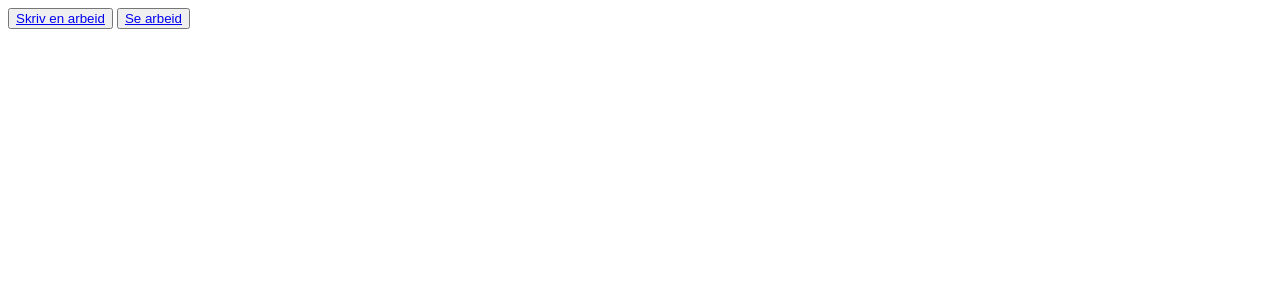
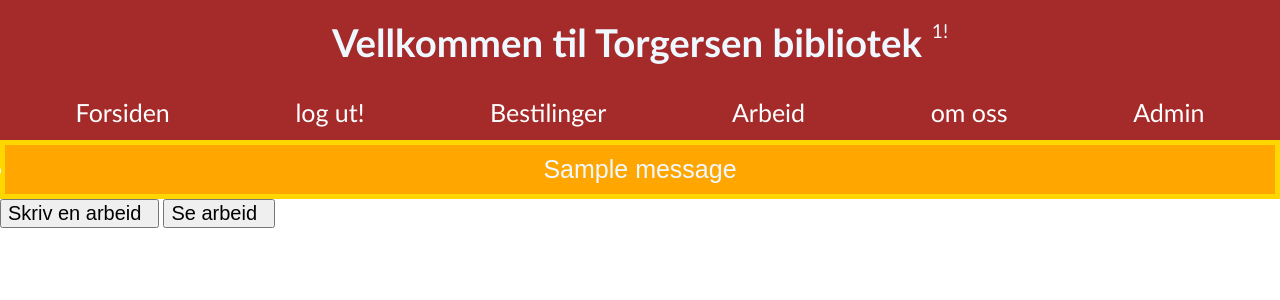
Before and after one commit to Jasan33/Torgersen, a Flask app: page /searbeid in a window 1280 px wide. Shown: the top 300 px of the page. Run offline with Flask 3, Linux system fonts and the light colour scheme; the visitor is signed in with stand-in values (Sample User, id 1); one stand-in notice (Sample message) is shown; some libraries are stand-ins or nearby versions.

Commit message:
FIXED: Fixed misspell from table to arbeid

```diff
--- a/Frontend/templates/Admin.html
+++ b/Frontend/templates/Admin.html
@@ -22,7 +22,7 @@
             <a href="{{ url_for('register') }}"><p>Login/Signup</p></a>
             {% endif %}
         <a href="{{ url_for('bestiling') }}"><p>Bestilinger</p></a>
-        <a href="{{ url_for('tabel') }}"><p>Arbeid</p></a>
+        <a href="{{ url_for('arbeid') }}"><p>Arbeid</p></a>
         <a href="{{ url_for('om_oss') }}"><p>om oss</p></a>
         {% if admin %}
         <a href="{{ url_for('Admin') }}"><p>Admin</p></a>
--- a/Frontend/templates/arbeid.html
+++ b/Frontend/templates/arbeid.html
@@ -51,7 +51,7 @@
             <label for="passord">Passord:</label>
             <input class="height" type="password" id="passord" name="passord" required><br>
             <label for="message">arbeid (380 tegn max):</label>
-            <input class="height" type="text" id="message" name="message" required><br>
+            <input class="themessage" id="message" name="message" maxlength="380" required><br>
             <button class="submit_button" type="submit">send inn</button>
         </form>
     </div>
--- a/Frontend/templates/bestiling.html
+++ b/Frontend/templates/bestiling.html
@@ -22,7 +22,7 @@
             <a href="{{ url_for('register') }}"><p>Login/Signup</p></a>
             {% endif %}
         <a href="{{ url_for('bestiling') }}"><p>Bestilinger</p></a>
-        <a href="{{ url_for('tabel') }}"><p>Arbeid</p></a>
+        <a href="{{ url_for('arbeid') }}"><p>Arbeid</p></a>
         <a href="{{ url_for('om_oss') }}"><p>om oss</p></a>
         {% if admin %}
         <a href="{{ url_for('Admin') }}"><p>Admin</p></a>
--- a/Frontend/templates/login.html
+++ b/Frontend/templates/login.html
@@ -22,7 +22,7 @@
             <a href="{{ url_for('register') }}"><p>Login/Signup</p></a>
             {% endif %}
         <a href="{{ url_for('bestiling') }}"><p>Bestilinger</p></a>
-        <a href="{{ url_for('tabel') }}"><p>Annmeldelser</p></a>
+        <a href="{{ url_for('arbeid') }}"><p>Annmeldelser</p></a>
         <a href="{{ url_for('om_oss') }}"><p>om oss</p></a>
         {% if admin %}
         <a href="{{ url_for('Admin') }}"><p>Admin</p></a>
--- a/Frontend/templates/om_oss.html
+++ b/Frontend/templates/om_oss.html
@@ -22,7 +22,7 @@
             <a href="{{ url_for('register') }}"><p>Login/Signup</p></a>
             {% endif %}
         <a href="{{ url_for('bestiling') }}"><p>Bestilinger</p></a>
-        <a href="{{ url_for('tabel') }}"><p>Arbeid</p></a>
+        <a href="{{ url_for('arbeid') }}"><p>Arbeid</p></a>
         <a href="{{ url_for('om_oss') }}"><p>om oss</p></a>
         {% if admin %}
         <a href="{{ url_for('Admin') }}"><p>Admin</p></a>
--- a/Frontend/templates/register.html
+++ b/Frontend/templates/register.html
@@ -22,7 +22,7 @@
             <a href="{{ url_for('register') }}"><p>Login/Signup</p></a>
             {% endif %}
         <a href="{{ url_for('bestiling') }}"><p>Bestilinger</p></a>
-        <a href="{{ url_for('tabel') }}"><p>Arbeid</p></a>
+        <a href="{{ url_for('arbeid') }}"><p>Arbeid</p></a>
         <a href="{{ url_for('om_oss') }}"><p>om oss</p></a>
         {% if admin %}
         <a href="{{ url_for('Admin') }}"><p>Admin</p></a>
--- a/Frontend/templates/searbeid.html
+++ b/Frontend/templates/searbeid.html
@@ -1,4 +1,46 @@
-<div class="valg">
-    <button><a class="submit_button" href="{{ url_for('arbeid') }}">Skriv en arbeid</a></button>
-    <button><a class="submit_button" href="{{ url_for('searbeid') }}">Se arbeid</a></button>
-</div>
+<!DOCTYPE html>
+<html lang="en">
+<head>
+    <meta charset="UTF-8">
+    <meta name="viewport" content="width=device-width, initial-scale=1.0">
+    <title>Torgersen offcial</title>
+    <link rel="stylesheet" href="{{ url_for('static', filename='style.css') }}">
+</head>
+<body>
+    <div class="navbar">
+        <h1>Vellkommen til Torgersen bibliotek</h1>
+        {% if navn %}
+        &nbsp; {{ navn }}!
+        {% else %}
+        {% endif %}
+    </div>
+    <div class="header">
+        <a href="{{ url_for('index') }}"><p>Forsiden</p></a>
+            {% if navn %}
+            <a href="{{ url_for('logout') }}">log ut!</a>
+            {% else %}
+            <a href="{{ url_for('register') }}"><p>Login/Signup</p></a>
+            {% endif %}
+        <a href="{{ url_for('bestiling') }}"><p>Bestilinger</p></a>
+        <a href="{{ url_for('arbeid') }}"><p>Arbeid</p></a>
+        <a href="{{ url_for('om_oss') }}"><p>om oss</p></a>
+        {% if admin %}
+        <a href="{{ url_for('Admin') }}"><p>Admin</p></a>
+        {% else %}
+        {% endif %}
+    </div>
+    {% with messages = get_flashed_messages(with_categories=True) %}
+    {% if messages %}
+      <ul class="flashes">
+        {% for category, message in messages %}
+          <li class="{{ category }}">{{ message }}</li>
+        {% endfor %}
+      </ul>
+    {% endif %}
+    {% endwith %}
+    <div class="valg">
+        <button><a class="submit_button" href="{{ url_for('arbeid') }}">Skriv en arbeid</a></button>
+        <button><a class="submit_button" href="{{ url_for('searbeid') }}">Se arbeid</a></button>
+    </div>
+</body>
+</html>
```
